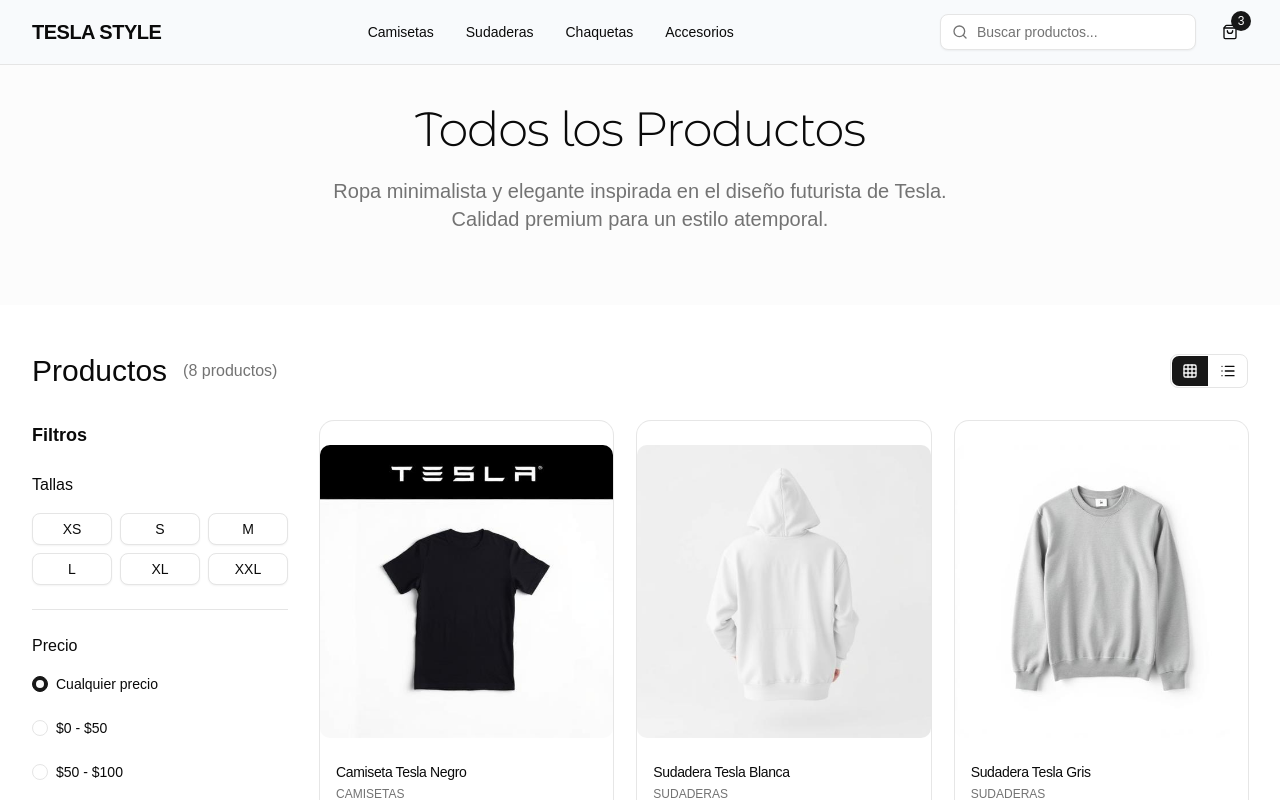
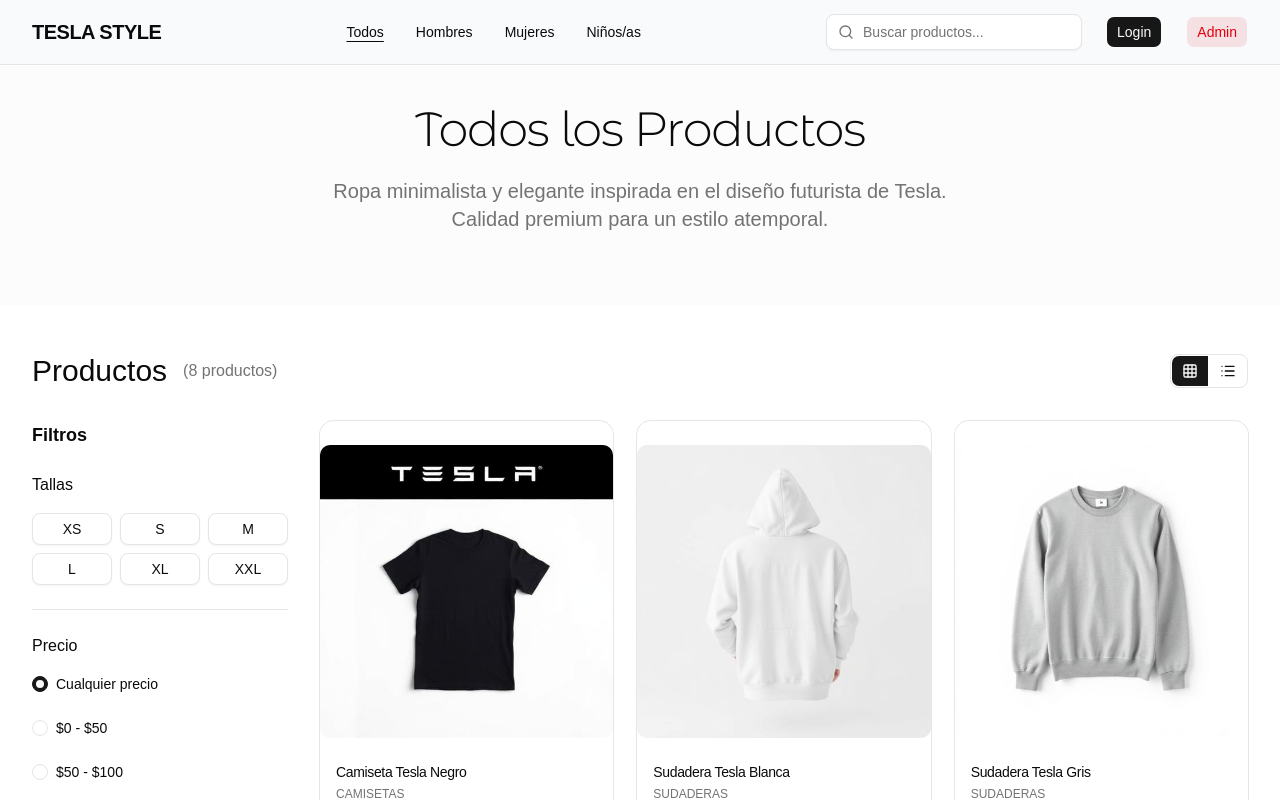
Before and after one commit to DotPin/teslo-shop, a React (Vite) app: page / in a window 1280 px wide. Shown: the top 800 px of the page. Built offline with nearby package versions, Linux system fonts and the light colour scheme.

Commit message:
Add new features pages

```diff
--- a/src/components/ui/button.tsx
+++ b/src/components/ui/button.tsx
@@ -4,7 +4,7 @@
 import { cn } from "@/lib/utils"
 
 const buttonVariants = cva(
-  "group/button inline-flex shrink-0 items-center justify-center rounded-md border border-transparent bg-clip-padding text-sm font-medium whitespace-nowrap transition-all outline-none select-none focus-visible:border-ring focus-visible:ring-3 focus-visible:ring-ring/50 active:not-aria-[haspopup]:translate-y-px disabled:pointer-events-none disabled:opacity-50 aria-invalid:border-destructive aria-invalid:ring-3 aria-invalid:ring-destructive/20 dark:aria-invalid:border-destructive/50 dark:aria-invalid:ring-destructive/40 [&_svg]:pointer-events-none [&_svg]:shrink-0 [&_svg:not([class*='size-'])]:size-4",
+  "cursor-pointer group/button inline-flex shrink-0 items-center justify-center rounded-md border border-transparent bg-clip-padding text-sm font-medium whitespace-nowrap transition-all outline-none select-none focus-visible:border-ring focus-visible:ring-3 focus-visible:ring-ring/50 active:not-aria-[haspopup]:translate-y-px disabled:pointer-events-none disabled:opacity-50 aria-invalid:border-destructive aria-invalid:ring-3 aria-invalid:ring-destructive/20 dark:aria-invalid:border-destructive/50 dark:aria-invalid:ring-destructive/40 [&_svg]:pointer-events-none [&_svg]:shrink-0 [&_svg:not([class*='size-'])]:size-4",
   {
     variants: {
       variant: {
--- a/src/shop/components/CustomHeader.tsx
+++ b/src/shop/components/CustomHeader.tsx
@@ -1,15 +1,13 @@
-import { Search, ShoppingBag, Menu } from "lucide-react";
+import { Search, Menu } from "lucide-react";
 import { Button } from "@/components/ui/button";
 import { Input } from "@/components/ui/input";
-import { useState } from "react";
-import { useSearchParams } from "react-router";
+import { Link, useParams, useSearchParams } from "react-router";
+import { cn } from "@/lib/utils";
 
 export const CustomHeader = () => {
 
-    const [cartCount] = useState(3);
-
     const [searchParams, setSearchParams] = useSearchParams();
-
+    const { gender } = useParams();
     //const inputRef = useRef<HTMLInputElement>(null);
 
     const query = searchParams.get('query') ?? '';
@@ -43,18 +41,38 @@
 
                 {/* Navigation - Desktop */}
                 <nav className="hidden md:flex items-center space-x-8">
-                    <a href="#" className="text-sm font-medium transition-colors hover:text-primary">
-                        Camisetas
-                    </a>
-                    <a href="#" className="text-sm font-medium transition-colors hover:text-primary">
-                        Sudaderas
-                    </a>
-                    <a href="#" className="text-sm font-medium transition-colors hover:text-primary">
-                        Chaquetas
-                    </a>
-                    <a href="#" className="text-sm font-medium transition-colors hover:text-primary">
-                        Accesorios
-                    </a>
+                    <Link
+                        to="/"
+                        className={cn(`text-sm font-medium transition-colors hover:text-primary`,
+                            !gender ? 'underline underline-offset-4' : ''
+                        )}
+                    >
+                        Todos
+                    </Link>
+                    <Link
+                        to="/gender/men"
+                        className={cn(`text-sm font-medium transition-colors hover:text-primary`,
+                            gender == 'man' ? 'underline underline-offset-4' : ''
+                        )}
+                    >
+                        Hombres
+                    </Link>
+                    <Link
+                        to="/gender/women"
+                        className={cn(`text-sm font-medium transition-colors hover:text-primary`,
+                            gender == 'women' ? 'underline underline-offset-4' : ''
+                        )}
+                    >
+                        Mujeres
+                    </Link>
+                    <Link
+                        to="/gender/kid"
+                        className={cn(`text-sm font-medium transition-colors hover:text-primary`,
+                            gender == 'kid' ? 'underline underline-offset-4' : ''
+                        )}
+                    >
+                        Niños/as
+                    </Link>
                 </nav>
 
                 {/* Search and Cart */}
@@ -75,12 +93,25 @@
                         <Search className="h-5 w-5" />
                     </Button>
 
-                    <Button variant="ghost" size="icon" className="relative">
-                        <ShoppingBag className="h-5 w-5" />
-                        {cartCount > 0 && <span className="absolute -top-1 -right-1 h-5 w-5 rounded-full bg-primary text-primary-foreground text-xs flex items-center justify-center">
-                            {cartCount}
-                        </span>}
-                    </Button>
+                    <Link to="/auth/login">
+                        <Button
+                            variant="default"
+                            size="sm"
+                            className="ml-2"
+                        >
+                            Login
+                        </Button>
+                    </Link>
+
+                    <Link to="/admin">
+                        <Button
+                            variant="destructive"
+                            size="sm"
+                            className="ml-2"
+                        >
+                            Admin
+                        </Button>
+                    </Link>
                 </div>
             </div>
         </div>
--- a/src/shop/pages/gender/GenderPage.tsx
+++ b/src/shop/pages/gender/GenderPage.tsx
@@ -1,6 +1,22 @@
+import { CustomPagination } from "@/components/custom/CustomPagination"
+import { products } from "@/mocks/products.mock"
+import { CustomJumbotron } from "@/shop/components/CustomJumbotron"
+import { ProductGrid } from "@/shop/components/ProductGrid"
+import { useParams } from "react-router"
 
 export const GenderPage = () => {
+
+  const { gender } = useParams()
+
+  const genderLabel = gender == 'men' ? 'Hombres' : gender == 'women' ? 'Mujeres' : 'Niños';
+
   return (
-    <div>GenderPage</div>
+    <>
+      <CustomJumbotron title={`Productos para ${genderLabel}`} />
+
+      <ProductGrid products={products} />
+
+      <CustomPagination totalPages={4} />
+    </>
   )
 }
```
